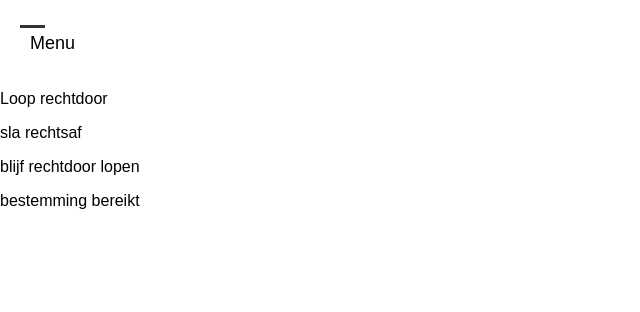
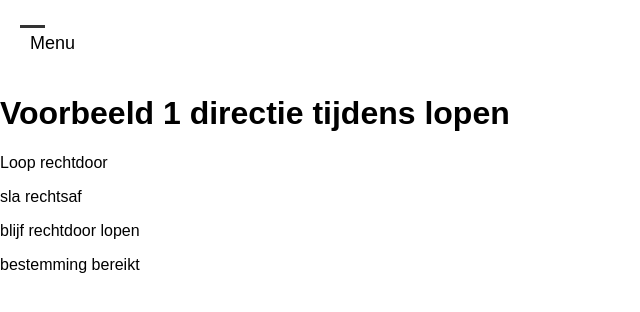
Before and after one commit to laibaaac/experiment_afstud, a plain HTML site: page index.html in a window 1280 px wide. Shown: the whole page, without its empty margins (0-640 px from the left). Drawn offline with Linux system fonts and the light colour scheme.

Commit message:
draft 1.5

```diff
--- a/index.html
+++ b/index.html
@@ -25,6 +25,8 @@
       </ul>
     </nav>
 
+    <h1>Voorbeeld 1 directie tijdens lopen</h1>
+
     <p>Loop rechtdoor</p>
     <p>sla rechtsaf</p>
     <p>blijf rechtdoor lopen</p>
```
